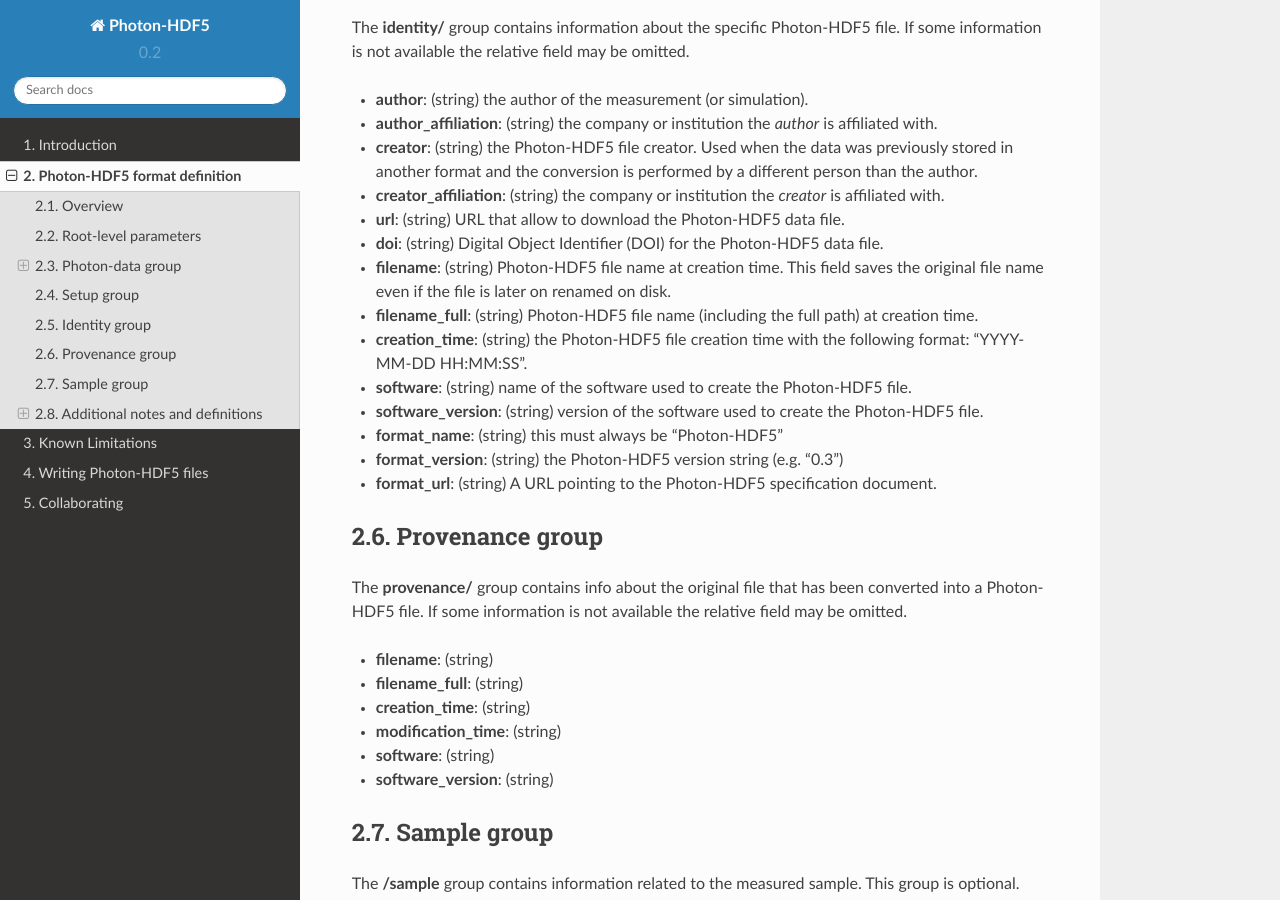
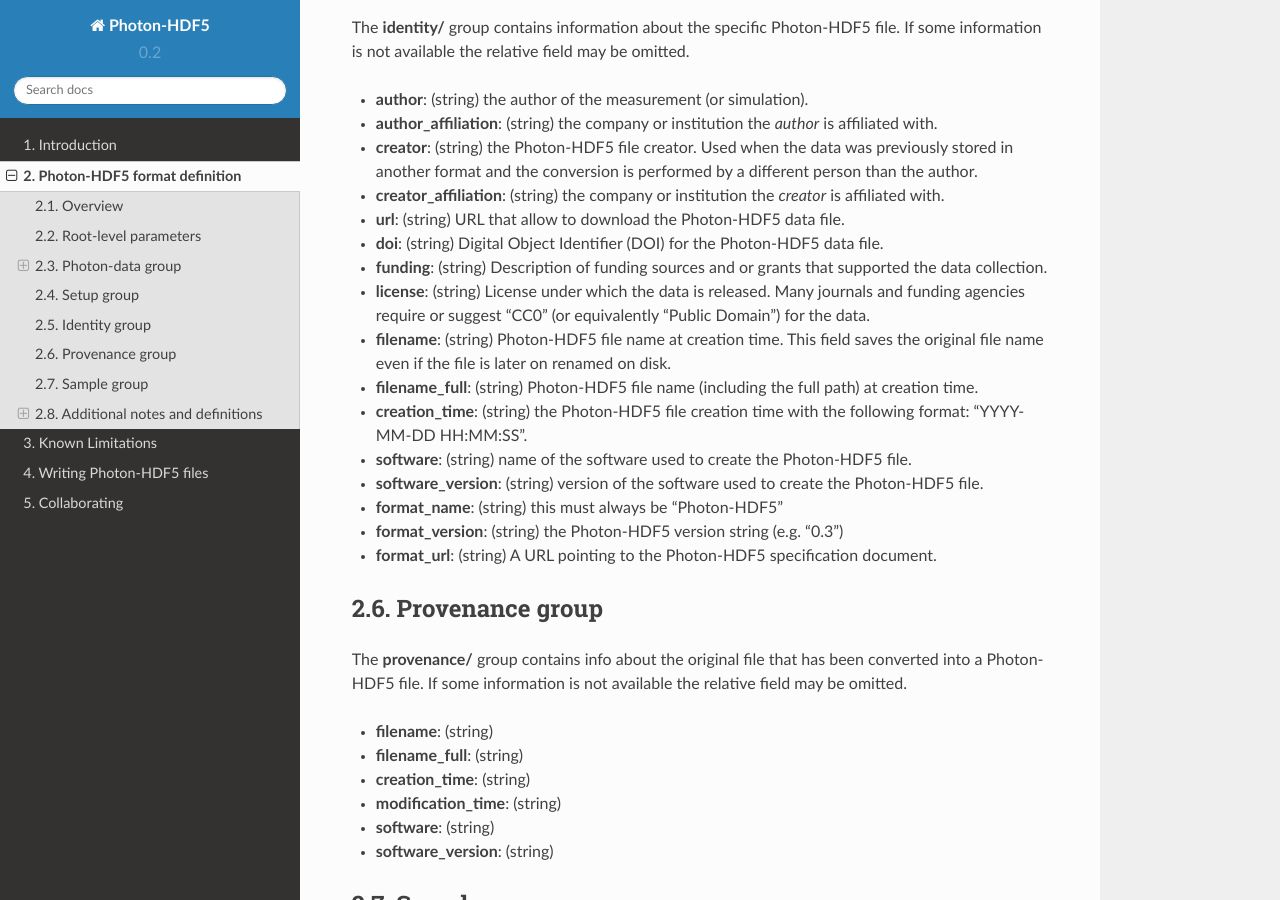
Before and after one commit to Photon-HDF5/photon-hdf5, a Sphinx documentation site: the page built from docs/phdata.rst, in a window 1280 px wide and 900 px high, scrolled down 7555 px. Built offline with Sphinx 7.4.7 and the Read the Docs theme 2.0.0, drawn with Linux system fonts in a browser that asks for light colours.

Commit message:
Add funding and license fields. Closes #21

```diff
--- a/docs/phdata.rst
+++ b/docs/phdata.rst
@@ -350,6 +350,11 @@ file. If some information is not available the relative field may be omitted.
 - **url**: (string) URL that allow to download the Photon-HDF5 data file.
 - **doi**: (string) Digital Object Identifier (DOI) for the Photon-HDF5
   data file.
+- **funding**: (string) Description of funding sources and or grants that
+  supported the data collection.
+- **license**: (string) License under which the data is released. Many journals
+  and funding agencies require or suggest "CC0" (or equivalently "Public Domain")
+  for the data.
 
 - **filename**: (string) Photon-HDF5 file name at creation time. This field
   saves the original file name even if the file is later on renamed on disk.
```
